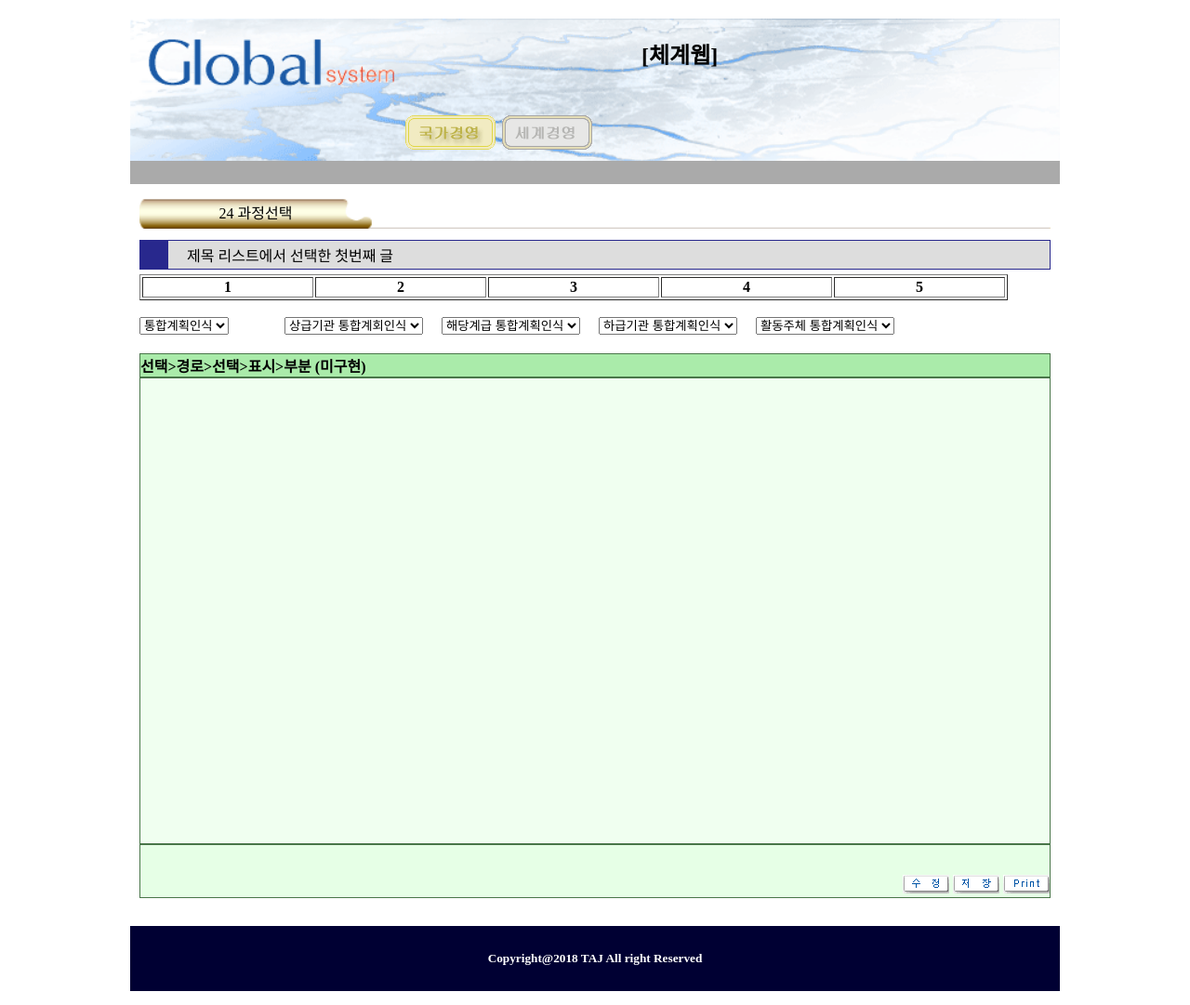
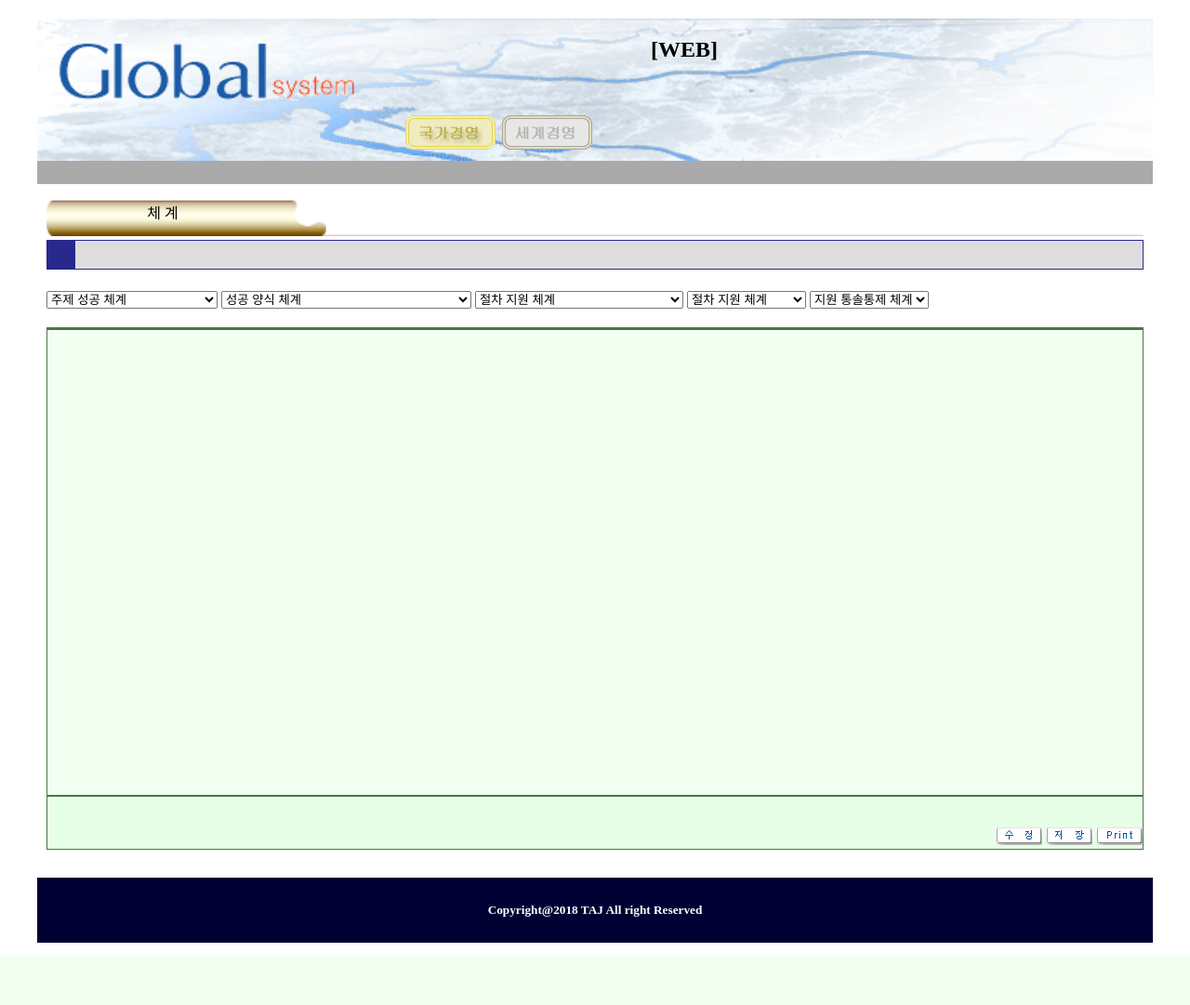
Before and after one commit to tatsu0906/my-first-blog, a Django app: page /24 in a window 1280 px wide. Shown: the whole page at 93% size. After the commit the page ends 1029 px from the top, so only its background shows below. Run offline with Django 3.2, Linux system fonts and the light colour scheme; lists and menus that the app fills with data are empty.

Commit message:
Term modification

```diff
--- a/blog/templates/blog/24.html
+++ b/blog/templates/blog/24.html
@@ -3,69 +3,78 @@
 {% block content %}
     <!--Title Tube-->
     <div class="title-tube" style="background-image:url(../../static/image/tb00_3.gif)">
-        <div class="title-tube-box"><p>24 과정선택</p></div>
+        <div class="title-tube-box"><p>체 계</p></div>
     </div>
     <div>
     	<!--title selected-->
         <div class ="title-box">
         	<div class ="title-box-square"><p></p></div>
-        	<div class ="title-box-text"><p>제목 리스트에서 선택한 첫번째 글</p></div>
+        	<!--제목바-->
+        	<div class ="title-box-text"><p></p></div>
         </div>
         <!-- Drop down area-->
+        <!--12345TABLE
     	<table border ="1">
   			<tr>
-    			<th width="180px">1</th>
-    			<th width="180px">2</th>
-    			<th width="180px">3</th>
-    			<th width="180px">4</th>
-    			<th width="180px">5</th>
+    			<th width="200px">1</th>
+    			<th width="200px">2</th>
+    			<th width="200px">3</th>
+    			<th width="200px">4</th>
+    			<th width="200px">5</th>
   			</tr>
 		</table>
+		-->
 		<br>
 		<!--Select 1-->
 		<select onchange="location.href='{% url '17' %}'">
-			<option selected="">통합계획인식</option>
-			<option>A1</option>
-			<option>A2</option>
-			<option>A3</option>
+			<option selected="">주제 성공 체계</option>
+			<option>COOPERATION SUBJECT</option>
+			<option>TYPE</option>
+			<option>CHARACTERISICS</option>
+			<option>TASK ORGANIZATION</option>
+			<option>TASK LIST</option>
 		</select>
-		&nbsp;&nbsp;&nbsp;&nbsp;&nbsp;&nbsp;
-		&nbsp;&nbsp;&nbsp;&nbsp;&nbsp;&nbsp;
 		<!--Select 2-->
 		<select onchange="location.href='{% url '17' %}'">
-			<option selected="">상급기관 통합계회인식</option>
-			<option>B1</option>
-			<option>B2</option>
-			<option>B3</option>
+			<option selected="">성공 양식 체계</option>
+			<option>MISSION</option>
+			<option>ENVIRONMENT / SITUATION</option>
+			<option>POWER PROJECT / EXECUTION</option>
+			<option>SUPPORT / LOGIC &amp; ADMINISTRATION</option>
+			<option>COMMAND</option>
 		</select>
-		&nbsp;&nbsp;&nbsp;
 		<!--Select 3-->
 		<select onchange="location.href='{% url '17' %}'">
-			<option selected="">해당계급 통합계획인식</option>
-			<option>C1</option>
-			<option>C2</option>
-			<option>C3</option>
+			<option selected="">절차 지원 체계</option>
+			<option>PLANNING INITIATIVE/ MISSION</option>
+			<option>PLANNING DEVELOPMENT</option>
+			<option>ANALYSIS</option>
+			<option>COMPRISON/ APPROVAL</option>
+			<option>PLAN ORDER</option>
 		</select>
-		&nbsp;&nbsp;&nbsp;
 		<!--Select 4-->
 		<select onchange="location.href='{% url '17' %}'">
-			<option selected="">하급기관 통합계획인식</option>
-			<option>d1</option>
-			<option>d2</option>
-			<option>d3</option>
+			<option selected="">절차 지원 체계</option>
+			<option>지원관계</option>
+			<option>상호작용관계</option>
+			<option>단일절차 표준화</option>
+			<option>융합</option>
+			<option>자동화된 과업 흐름</option>
 		</select>
-		&nbsp;&nbsp;&nbsp;
 		<!--Select 5-->
 		<select onchange="location.href='{% url '17' %}'">
-			<option selected="">활동주체 통합계획인식</option>
-			<option>e1</option>
-			<option>e2</option>
-			<option>e3</option>
+			<option selected="">지원 통솔통제 체계</option>
+			<option>COMMAND</option>
+			<option>통제 체계</option>
+			<option>컴퓨터 체계</option>
+			<option>통신 체계</option>
+			<option>정보 체계</option>
 		</select>
 
 		<!--Content area-->
 		<div class="content-box-flow">
-			<h4 style="margin: 0px">선택>경로>선택>표시>부분 (미구현)</h4>
+			<!--선택경로표시(미구현)-->
+			<h4 style="margin: 0px"></h4>
 		</div>
 		<div class="content-box-main">
 		</div>
--- a/blog/templates/blog/base.html
+++ b/blog/templates/blog/base.html
@@ -4,7 +4,7 @@
         <title>Global System</title>
         <link rel="stylesheet" href="{% static 'css/blog.css' %}">
     </head>
-    <body style="width:1000px;margin:0 auto;">
+    <body style="width:1200px;margin:0 auto;">
         <!--HEADER-->
         <div class="page-header" style="background-image: url(../../static/image/back5.gif)">
             <!--<img src="../../static/image/back5.gif">-->
@@ -32,7 +32,7 @@
             </div>
 
             <div class="page-header-right">
-                <h2>[체계웹]</h2>
+                <h2>[WEB]</h2>
             </div>
 
 
--- a/blog/templates/blog/board.html
+++ b/blog/templates/blog/board.html
@@ -9,13 +9,15 @@
     	<!--title selected-->
         <div class ="title-box">
         	<div class ="title-box-square"><p></p></div>
-        	<div class ="title-box-text"><p>제목 리스트에서 선택한 첫번째 글</p></div>
+        	<!--제목바-->
+        	<div class ="title-box-text"><p></p></div>
         </div>
 		<br>
 
 		<!--Content area-->
 		<div class="content-box-flow">
-			<h4 style="margin: 0px">선택>경로>선택>표시>부분 (미구현)</h4>
+			<!--선택경로표시(미구현)-->
+			<h4 style="margin: 0px"></h4>
 		</div>
 		<div class="content-box-main">
 		</div>
--- a/blog/templates/blog/title.html
+++ b/blog/templates/blog/title.html
@@ -16,7 +16,7 @@
         	<div class ="title-list-box"><p>1</p></div>
         	<div class ="title-list-text">
         		<a onclick="location.href='{% url '24' %}'">
-        			<p>제목 리스트 첫 번째 글</p>
+        			<p>FIRST TITLE on list</p>
         		</a>
         	</div>
         </div>
```
Also changed, not shown: blog/templates/blog/17.html (+11 -7 lines), blog/templates/blog/coreterm.html (+26 -7 lines), blog/templates/blog/suppleterm.html (+11 -7 lines).
